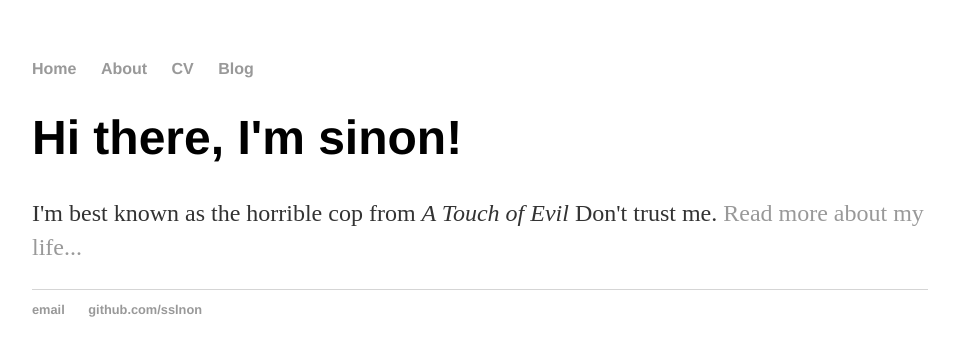
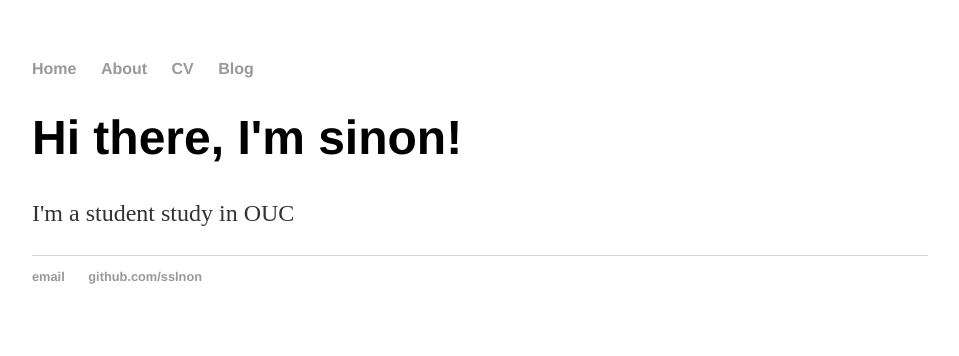
Before and after one commit to Sslnon/Sslnon.github.io, a Jekyll site: the page built from index.html, in a window 1280 px wide. Shown: the top 356 px of the page, without its empty margins (160-1119 px from the left). Built offline with Jekyll 4.4.1, drawn with Linux system fonts in a browser that asks for light colours.

Commit message:
Update index.html

```diff
--- a/index.html
+++ b/index.html
@@ -1,8 +1,8 @@
 ---
 layout: default
-title: Hank Quinlan, Horrible Cop
+title: sinon's index
 ---
 <div class="blurb">
 	<h1>Hi there, I'm sinon!</h1>
-	<p>I'm best known as the horrible cop from <em>A Touch of Evil</em> Don't trust me. <a href="/about">Read more about my life...</a></p>
-</div><!-- /.blurb -->
+	<p>I'm a student study in OUC</p>
+</div>
```
